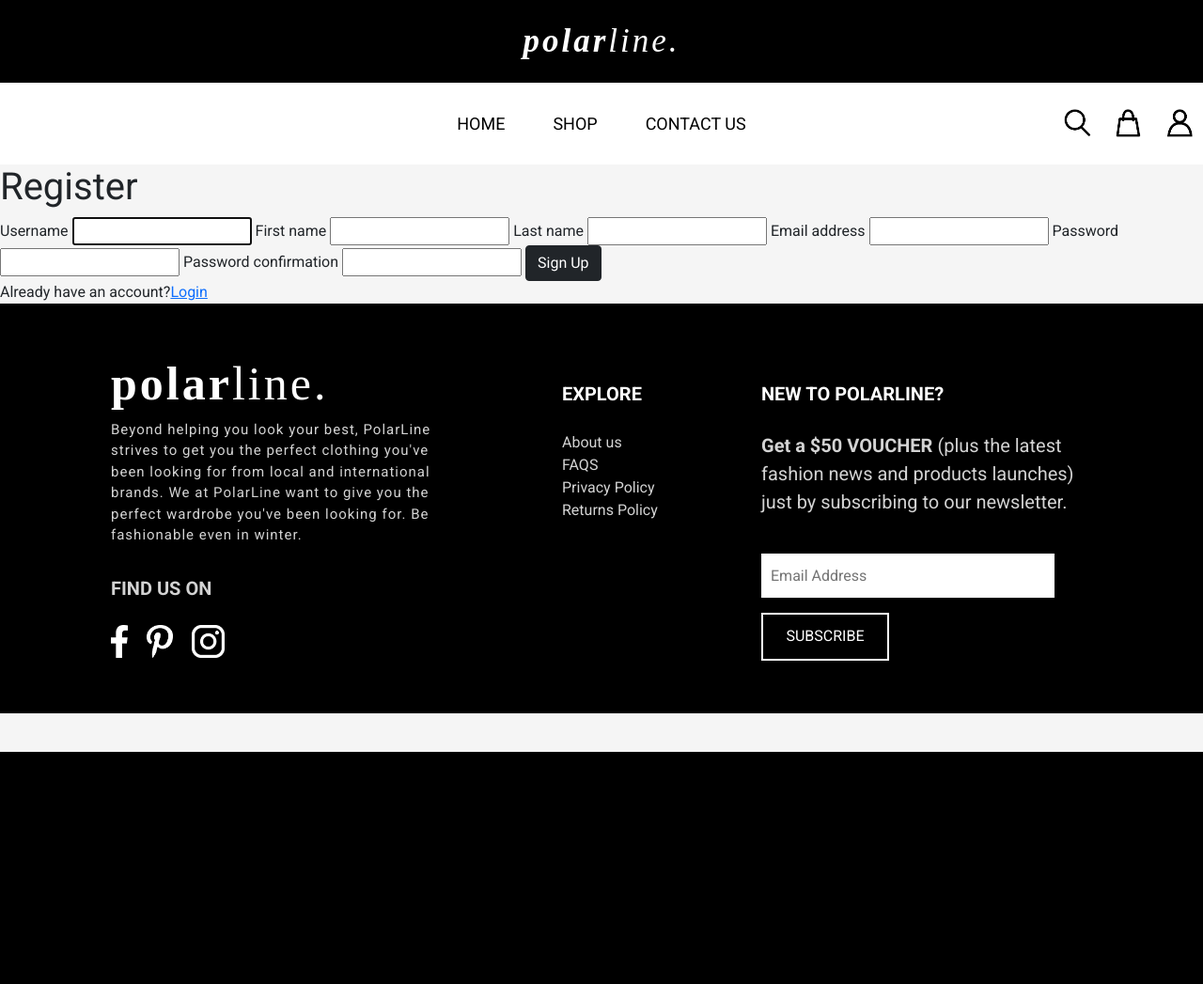
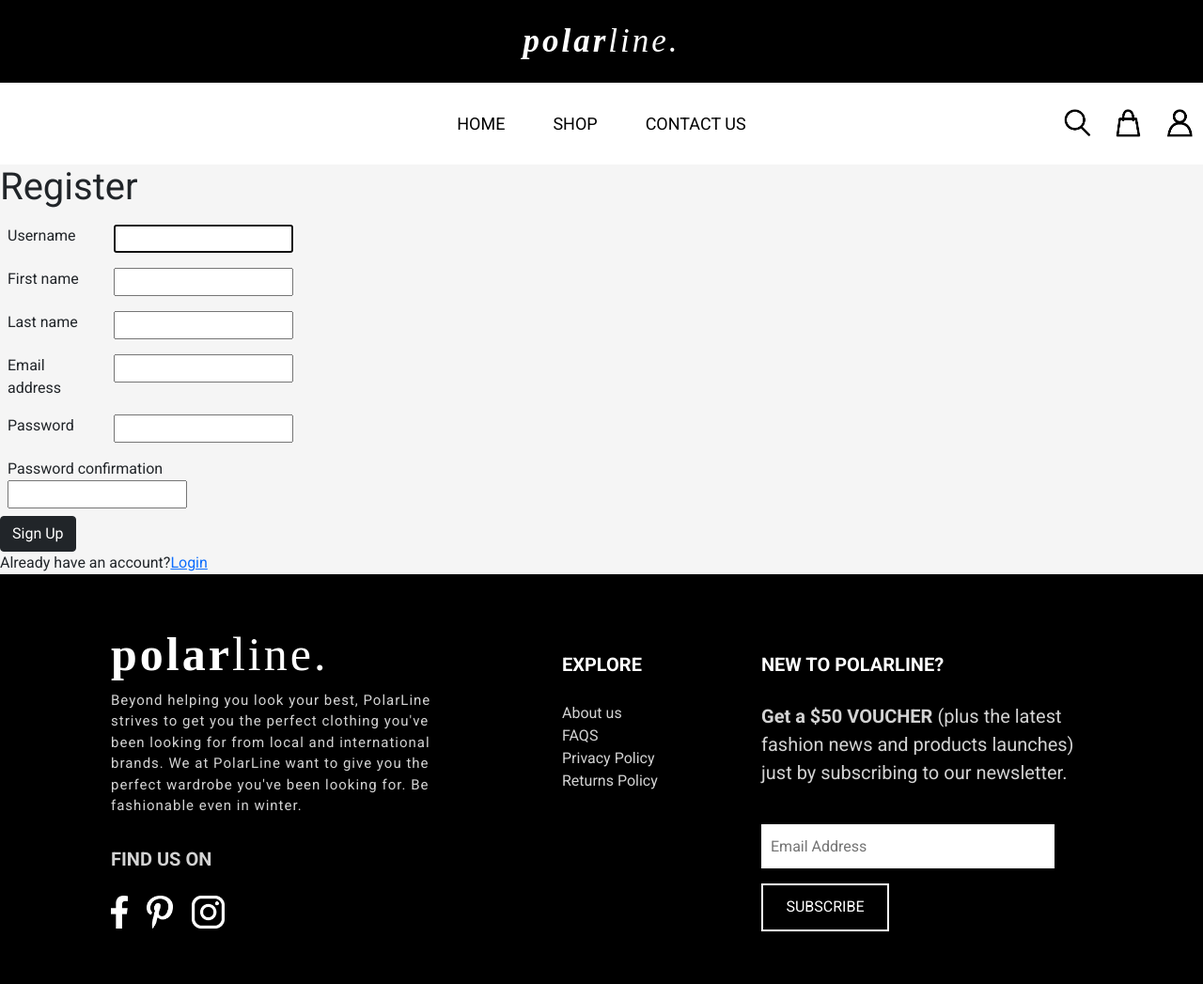
Before and after one commit to mjoycerillon/PolarLine, a Django app: page /signup/ in a window 1280 px wide. Shown: the whole page at 94% size. Before the commit the page ends 800 px from the top, so only its background shows below. Run offline with Django 3.2, Linux system fonts and the light colour scheme; some libraries are stand-ins or nearby versions; some web fonts are replaced.

Commit message:
signup form changes

```diff
--- a/home/templates/signup.html
+++ b/home/templates/signup.html
@@ -3,25 +3,68 @@
 {% load static %}
 <h1>Register</h1>
 <h2>{{ error }}</h2>
-<form method="POST">
+<form method="POST" class="w-25">
     {% csrf_token %}
+    <div class="form-group p-2">
+        <div class="row">
+            <div class="col">
                 {{ form.username.label }}
+            </div>
+            <div class="col">
                 {{ form.username }}
-
+            </div>
+        </div>
+    </div>
+    <div class="form-group p-2">
+        <div class="row">
+            <div class="col">
                 {{ form.first_name.label }}
+            </div>
+            <div class="col">
                 {{ form.first_name }}
-
+            </div>
+        </div>
+    </div>
+    <div class="form-group p-2">
+        <div class="row">
+            <div class="col">
                 {{ form.last_name.label }}
+            </div>
+            <div class="col">
                 {{ form.last_name }}
-
+            </div>
+        </div>
+    </div>
+    <div class="form-group p-2">
+        <div class="row">
+            <div class="col">
                 {{ form.email.label }}
+            </div>
+            <div class="col">
                 {{ form.email }}
-
+            </div>
+        </div>
+    </div>
+    <div class="form-group p-2">
+        <div class="row">
+            <div class="col">
                 {{ form.password1.label }}
+            </div>
+            <div class="col">
                 {{ form.password1 }}
-
+            </div>
+        </div>
+    </div>
+    <div class="form-group p-2">
+        <div class="row">
+            <div class="col">
                 {{ form.password2.label }}
+            </div>
+            <div class="col">
                 {{ form.password2 }}
+            </div>
+        </div>
+    </div>
     <button class="btn btn-dark" type="submit">Sign Up</button><br>
     <span>Already have an account?</span><a href="{% url 'login_user' %}">Login</a>
 </form>
```
Lines whose indentation alone changed are shown as unchanged.
